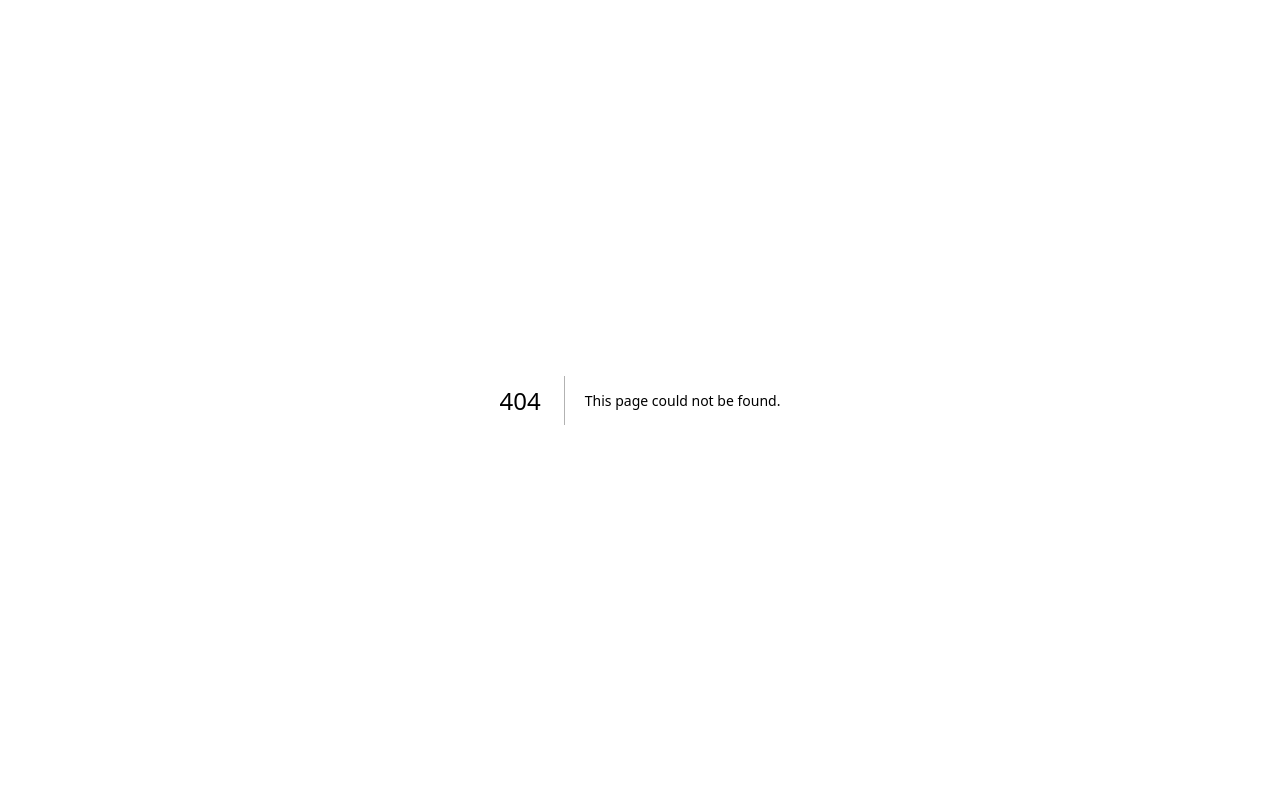
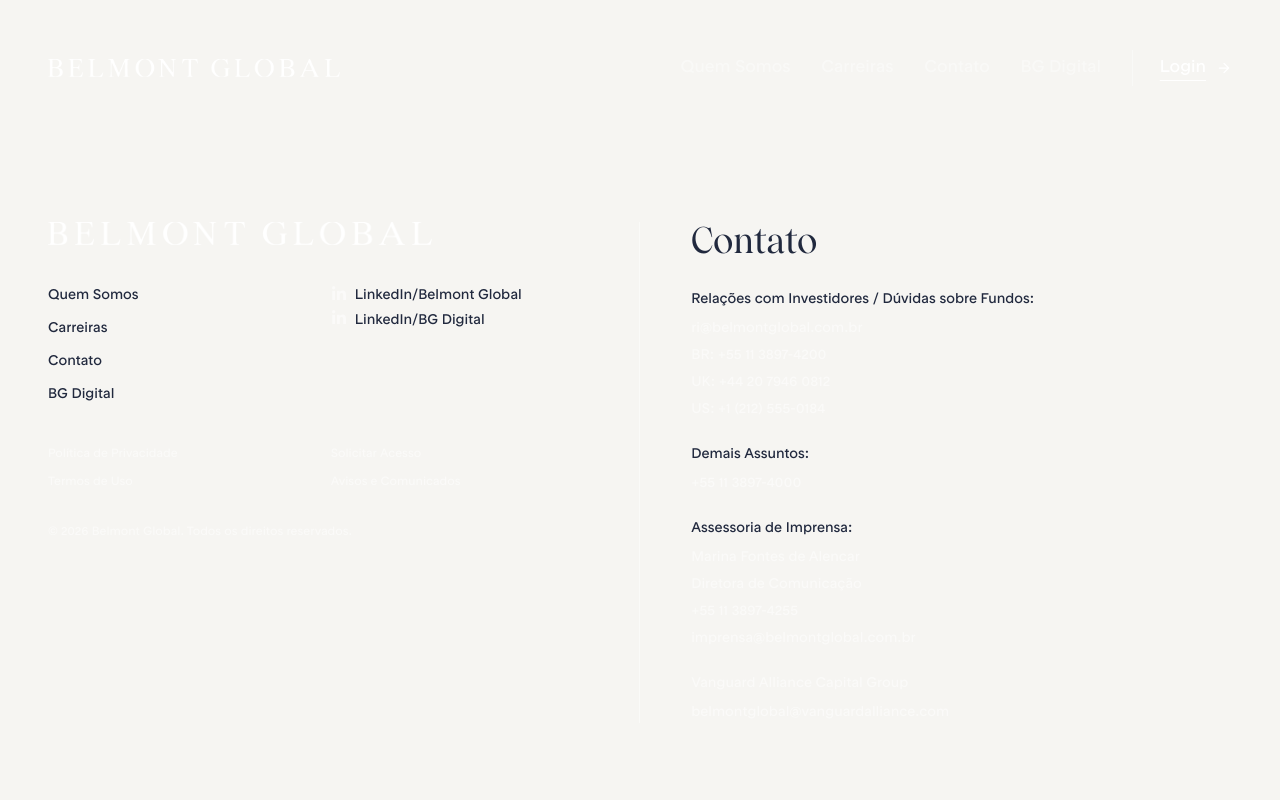
Before and after one commit to UelintonHJ/belmont-global, a Next.js app: page /login in a window 1280 px wide. Before the commit this address had no page. Shown: the top 800 px of the page. Built offline with nearby package versions, Linux system fonts and the light colour scheme.

Commit message:
feat(login): add login page route and active header navigation

```diff
--- a/app/components/Header.module.css
+++ b/app/components/Header.module.css
@@ -132,6 +132,14 @@
 
 .loginLink:hover .loginArrow {
   transform: translateX(3px);
+}
+
+.activeLoginLink {
+  color: #fff;
+  text-decoration-line: underline;
+  text-decoration-color: #fff;
+  text-decoration-thickness: 1px;
+  text-underline-offset: 8px;
 }
 
 .logo:focus-visible,
@@ -329,6 +337,10 @@
   .loginLink::before {
     display: none;
   }
+
+  .activeLoginLink {
+    text-underline-offset: 5px;
+  }
 }
 
 @media (max-width: 480px) {
--- a/app/components/Header.tsx
+++ b/app/components/Header.tsx
@@ -82,6 +82,8 @@ export function Header() {
         };
     }, []);
 
+    const isLoginActive = pathname === "/login";
+
     return (
         <header
             ref={headerRef}
@@ -153,8 +155,15 @@ export function Header() {
                     })}
 
                     <Link
-                        href="/"
-                        className={`${styles.loginLink} ${styles.staggerLogin}`}
+                        href="/login"
+                        className={[
+                            styles.loginLink,
+                            styles.staggerLogin,
+                            isLoginActive ? styles.activeLoginLink : "",
+                        ]
+                            .filter(Boolean)
+                            .join(" ")}
+                        aria-current={isLoginActive ? "page" : undefined}
                         onClick={() => setIsMenuOpen(false)}
                     >
                         <span>Login</span>
--- /dev/null
+++ b/app/login/page.tsx
@@ -0,0 +1,7 @@
+import styles from "./Login.module.css";
+
+export default function LoginPage() {
+    return (
+        <main></main>
+    )
+}
```
Also changed, not shown: app/login/Login.module.css (added).
